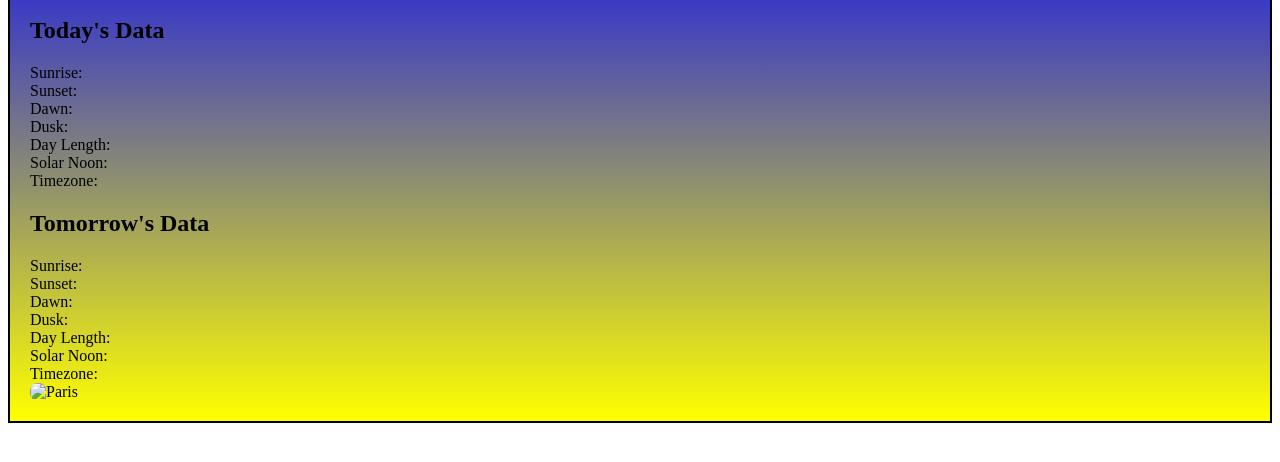
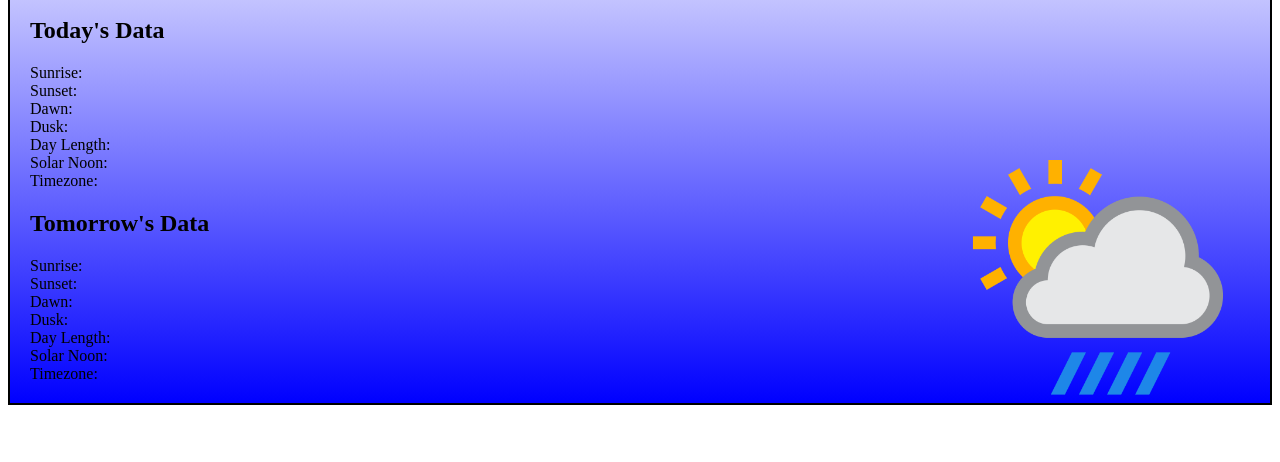
Before and after one commit to cdivinity/lab_6, a plain HTML site: page index.html in a window 1280 px wide. Shown: the part 134-596 px from the top of the page. Drawn offline with Linux system fonts and the light colour scheme.

Commit message:
newiamge

```diff
--- a/css.css
+++ b/css.css
@@ -3,9 +3,10 @@
     border: 2px solid black; /* Adjust thickness and color as needed */
     padding: 20px; /* Add padding inside the border */
     margin: 0; /* Remove default body margins */
-    background-image: linear-gradient(blue, yellow)
+    background-image: linear-gradient(white, blue)
 
   }
   img {
     border-radius: 8px;
+    float: right;
   }
--- a/index.html
+++ b/index.html
@@ -47,6 +47,7 @@
                 <div class="data-item">
                     <label for="dusk-today">Dusk:</label>
                     <span id="dusk-today"></span>
+                    <img src="weather-icon-png-5.png" alt="weather" width="300" height="300">
                 </div>
             </div>
             <div class="data-row">
@@ -103,7 +104,7 @@
                 </div>
             </div>
         </div>
-        <img src="1000_F_588073932_Pwkl9zkn4mSojmbaK0OwRQ9WesWTB4qe.jpg" alt="Paris" width="300" height="300">
+
     </div>
 
 </body>
```
Also changed, not shown: Weather-PNG-Photo.png (added).
